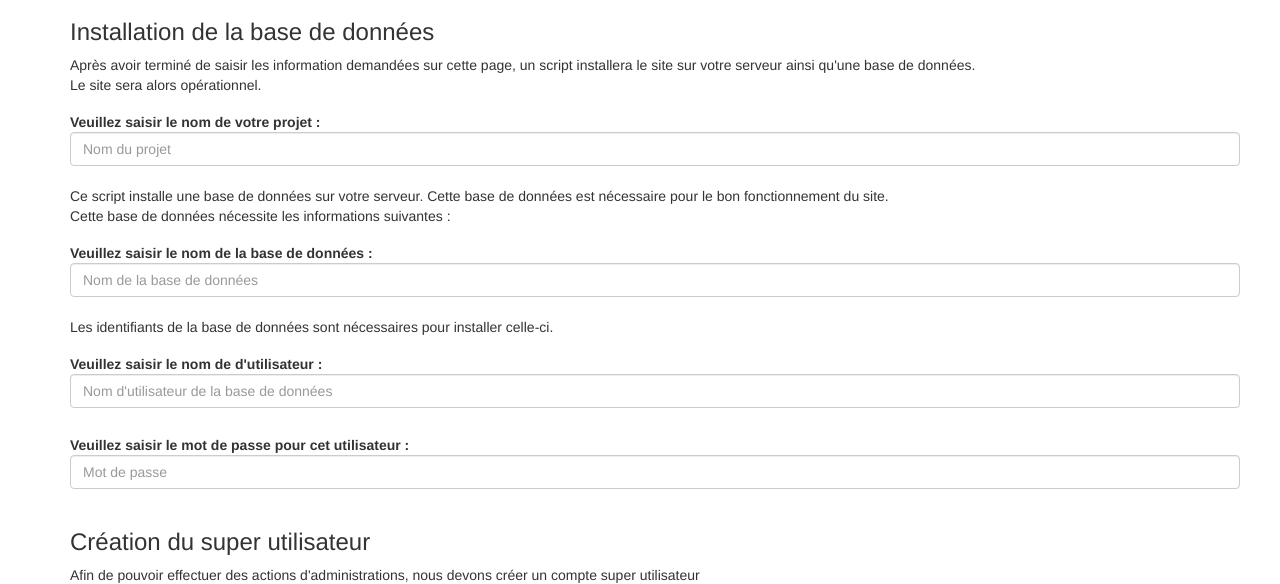
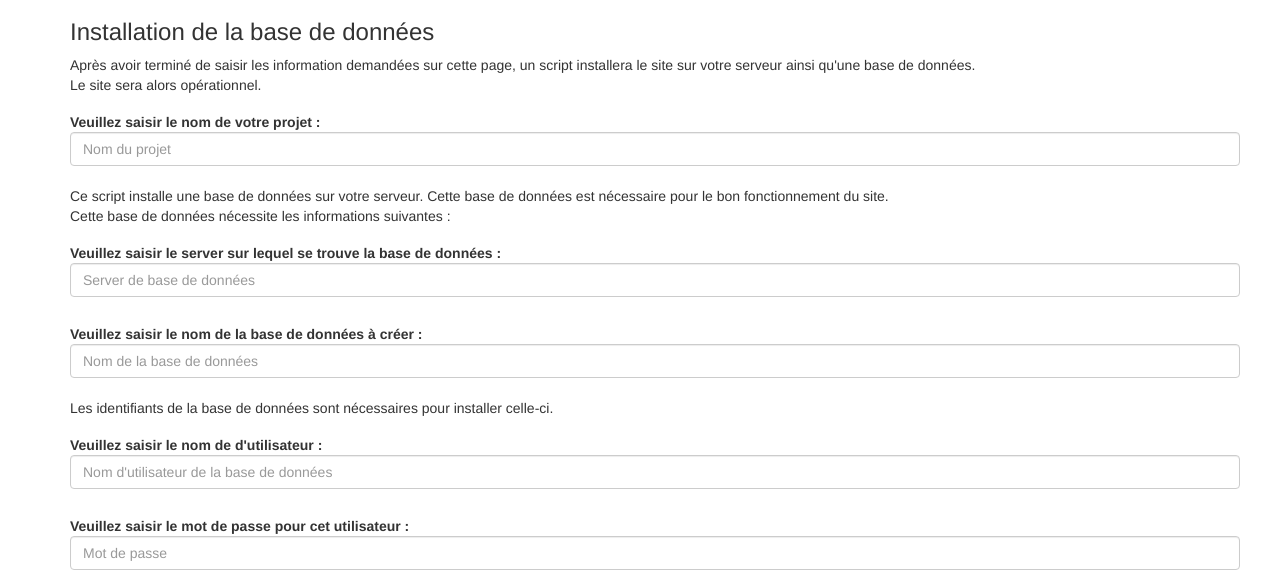
Before and after one commit to michelmassamiri/Simple-web-app, a PHP site: page /admin/index.php in a window 1280 px wide. Shown: the part 164-748 px from the top of the page. Run offline with PHP 8.4, Linux system fonts and the light colour scheme; some libraries are stand-ins or nearby versions.

Commit message:
Affichage du script de création de base de données

```diff
--- a/admin/index.php
+++ b/admin/index.php
@@ -41,7 +41,9 @@
                         Ce script installe une base de données sur votre serveur. Cette base de données est nécessaire pour le bon fonctionnement du site.<br>
                         Cette base de données nécessite les informations suivantes :
                     </p>
-		    <label class="control-label"> Veuillez saisir le nom de la base de données : </label>
+		    <label class="control-label"> Veuillez saisir le server sur lequel se trouve la base de données : </label>
+		    <input type="text" name="dbserv" placeholder="Server de base de données" required class="form-control"><br>
+		    <label class="control-label"> Veuillez saisir le nom de la base de données à créer : </label>
 		    <input type="text" name="dbname" placeholder="Nom de la base de données" required class="form-control"><br>
                     <p>
                         Les identifiants de la base de données sont nécessaires pour installer celle-ci.
--- a/admin/install.php
+++ b/admin/install.php
@@ -34,15 +34,16 @@ class AdminFunctionnalities {
         $this->pass = $password;
 
         $sql = file_get_contents ("sql/install.sql");
+	print("CREATE DATABASE `$name`;\n" . $sql);
             $ret = 0;
-        try {
+            /*try {
                $conn = $this->connectDB();
                $conn->exec("CREATE DATABASE `$name`;\n" . $sql) or die(print($conn->errorInfo()));
                }
                catch (PDOException $err) {
                echo "La création de la base de données a échouée " . $err->getMessage();
                return $ret;
-        }
+               }*/
             /* Comme la base n'était pas créée on donne le nom après */
             $this->dbname = $name;
             /* On ferme la connexion */
```
Lines whose indentation alone changed are shown as unchanged.
